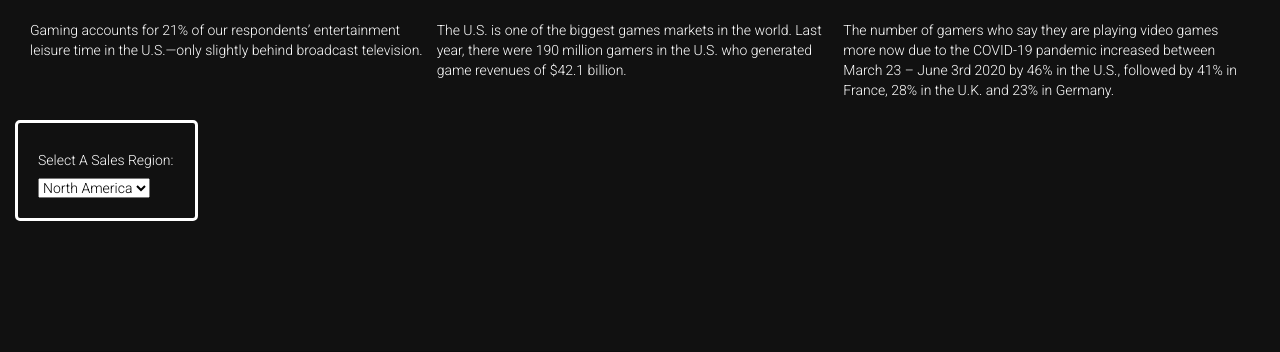
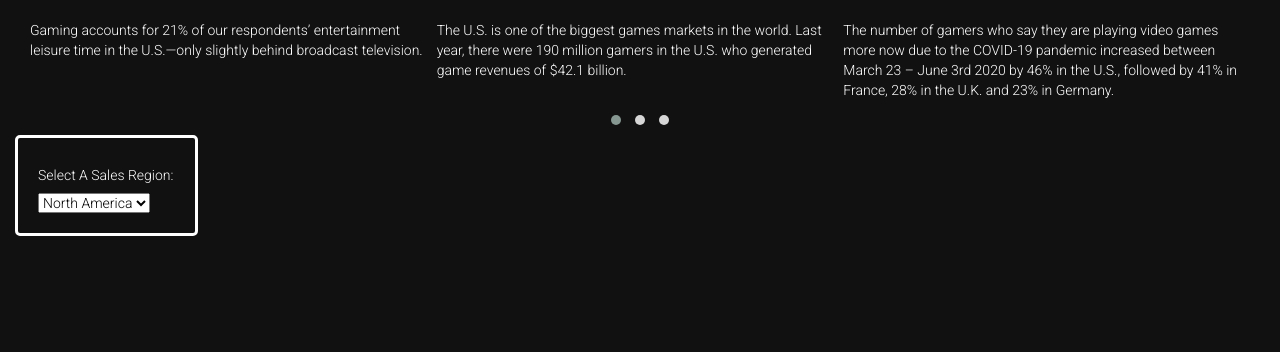
Before and after one commit to mmheredia/Video-Game-Sales-Dashboard, a Flask app: page / in a window 1280 px wide. Shown: the part 50-402 px from the top of the page. Run offline with Flask 2, Linux system fonts and the light colour scheme; data that the repository does not hold is empty; some libraries are stand-ins or nearby versions.

Commit message:
Everything I have saved.

```diff
--- a/app/templates/index.html
+++ b/app/templates/index.html
@@ -24,7 +24,7 @@
     </div>
     <div class ="row-fluid">
       <div class = "col-md-12">
-        <div class="owl-carousel">
+        <div class="owl-carousel owl-theme">
           <div> Gaming accounts for 21% of our respondents’ entertainment leisure time in the U.S.—only slightly behind broadcast television. </div>
           <div> The U.S. is one of the biggest games markets in the world. Last year, there were 190 million gamers in the U.S. who generated game revenues of $42.1 billion. </div>
           <div>
```
